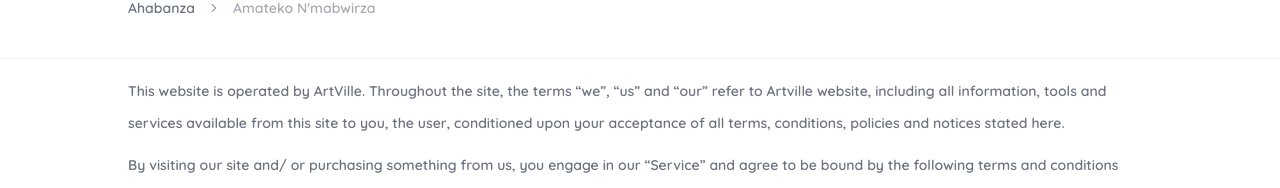
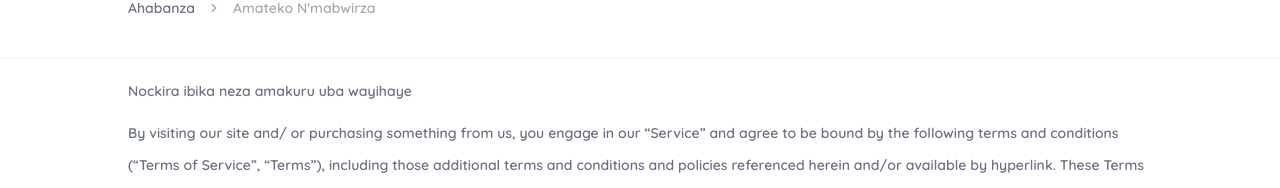
Before and after one commit to Nockira/nockira, a Next.js app in the folder site/: page /terms in a window 1280 px wide. Shown: the part 142-330 px from the top of the page. Built offline with nearby package versions, Linux system fonts and the light colour scheme; no server answers.

Commit message:
Update terms.tsx

```diff
--- a/site/pages/terms.tsx
+++ b/site/pages/terms.tsx
@@ -24,11 +24,7 @@ export default function Terms() {
         <div className="markdown">
           <div>
             <p>
-              This website is operated by ArtVille. Throughout the site, the
-              terms “we”, “us” and “our” refer to Artville website, including
-              all information, tools and services available from this site to
-              you, the user, conditioned upon your acceptance of all terms,
-              conditions, policies and notices stated here.
+              Nockira ibika neza amakuru uba wayihaye
             </p>
 
             <p>
```
